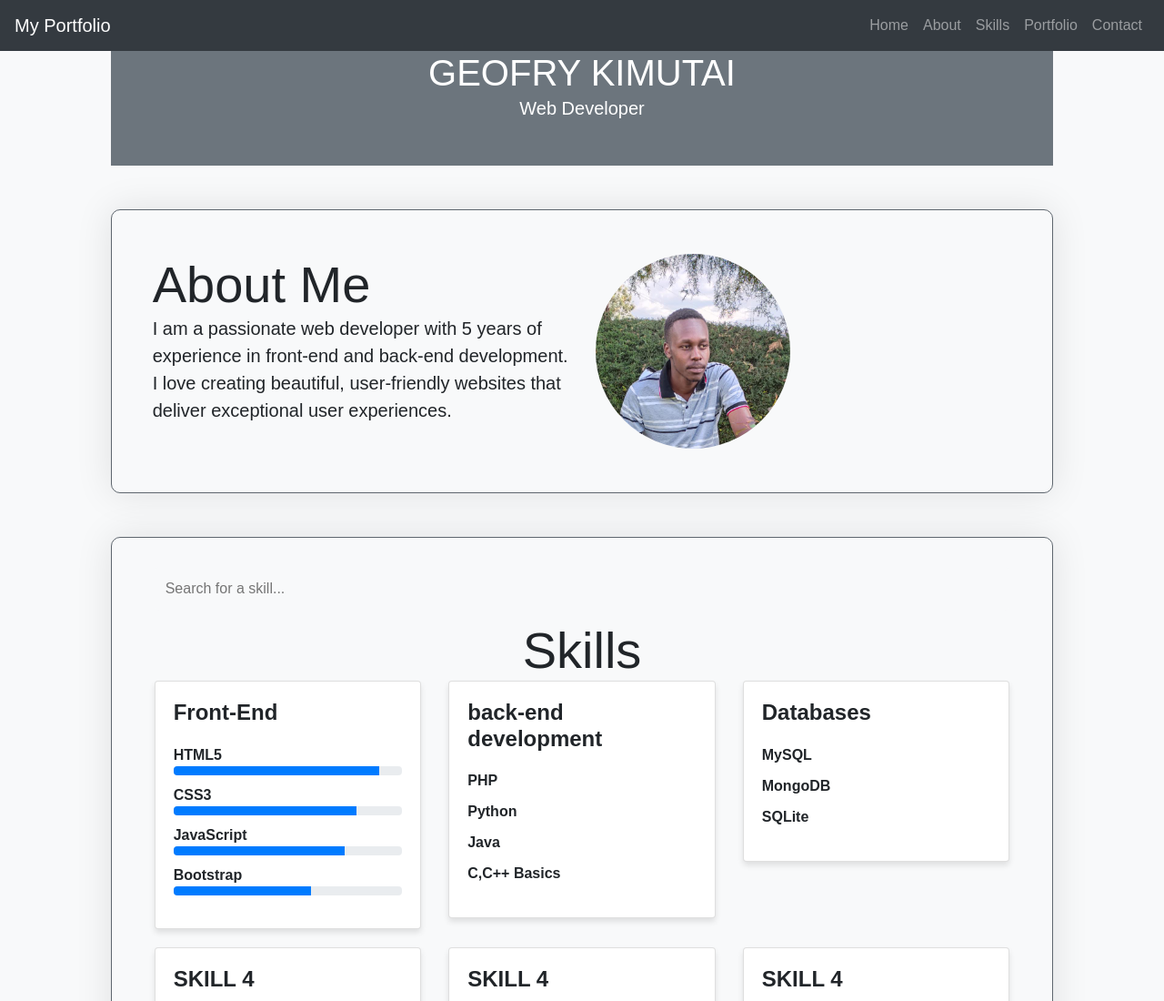
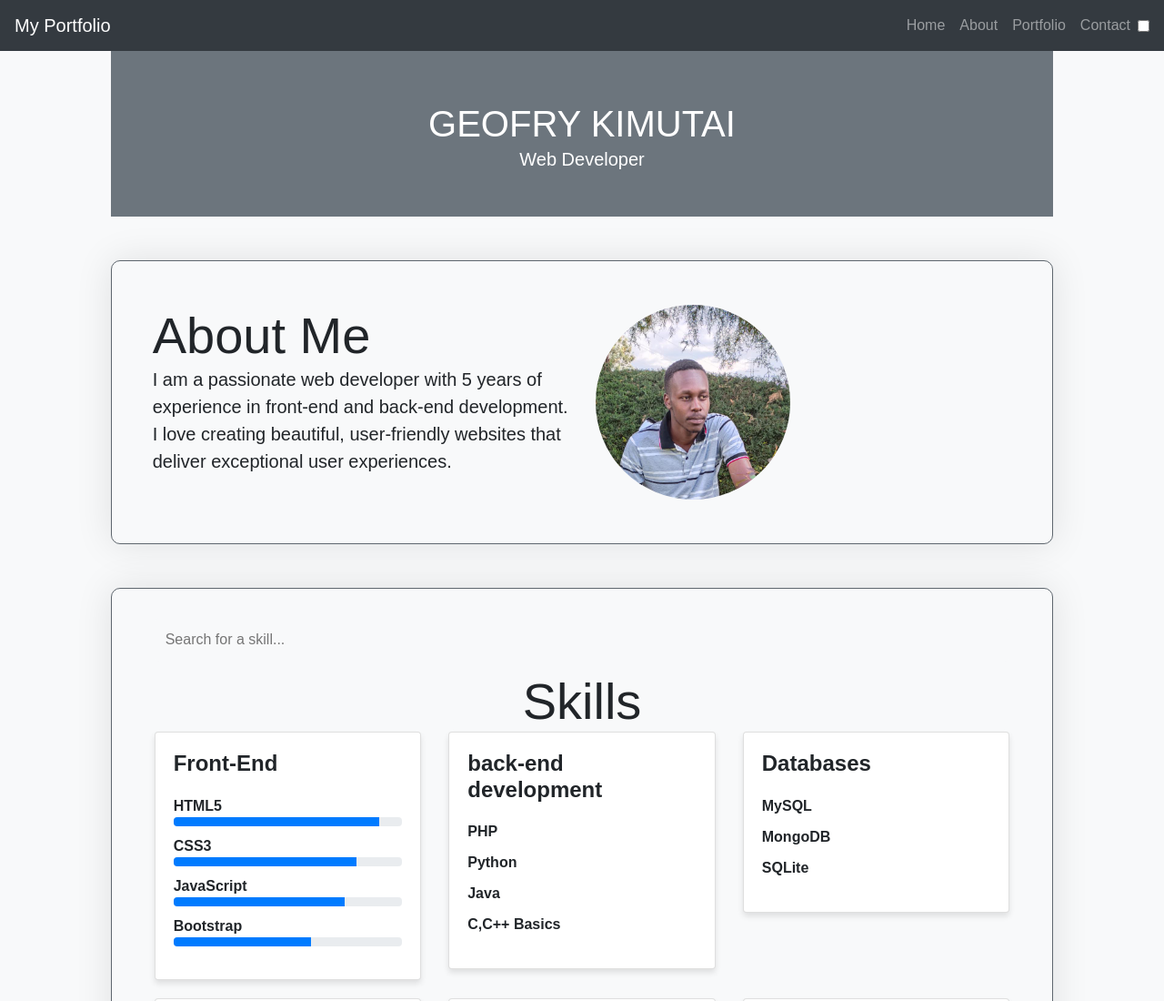
Before and after one commit to kimutaigeofry048/portfolio-website, a plain HTML site: page index.html in a window 1280 px wide. Shown: the top 1100 px of the page at 91% size. Drawn offline with nearby package versions, Linux system fonts and the light colour scheme.

Commit message:
Update index.html
Updated Navbar

```diff
--- a/index.html
+++ b/index.html
@@ -16,8 +16,12 @@
     <!-- HTML -->
 
    <!-- HTML Markup for Navbar -->
-<nav class="navbar navbar-expand-lg navbar-dark bg-dark fixed-top">
+<!-- HTML Markup for Navbar -->
+<nav class="navbar navbar-expand-lg navbar-dark bg-dark">
   <a class="navbar-brand" href="#">My Portfolio</a>
+  <button class="navbar-toggler" type="button" data-toggle="collapse" data-target="#navbarNav" aria-controls="navbarNav" aria-expanded="false" aria-label="Toggle navigation">
+    <span class="navbar-toggler-icon"></span>
+  </button>
   <div class="collapse navbar-collapse" id="navbarNav">
     <ul class="navbar-nav ml-auto">
       <li class="nav-item">
@@ -27,17 +31,21 @@
         <a class="nav-link" href="#about">About</a>
       </li>
       <li class="nav-item">
-            <a class="nav-link" href="#skills">Skills</a>
-          </li>
-        <li class="nav-item">
         <a class="nav-link" href="#portfolio">Portfolio</a>
       </li>
       <li class="nav-item">
         <a class="nav-link" href="#contact">Contact</a>
       </li>
     </ul>
+    <div class="form-inline my-2 my-lg-0">
+      <label class="switch">
+        <input type="checkbox" id="toggleSwitch">
+        <span class="slider round"></span>
+      </label>
+    </div>
   </div>
 </nav>
+
 
   <div class="col-md-10 mx-auto">
   <div id="home">
```
Lines whose indentation alone changed are shown as unchanged.
